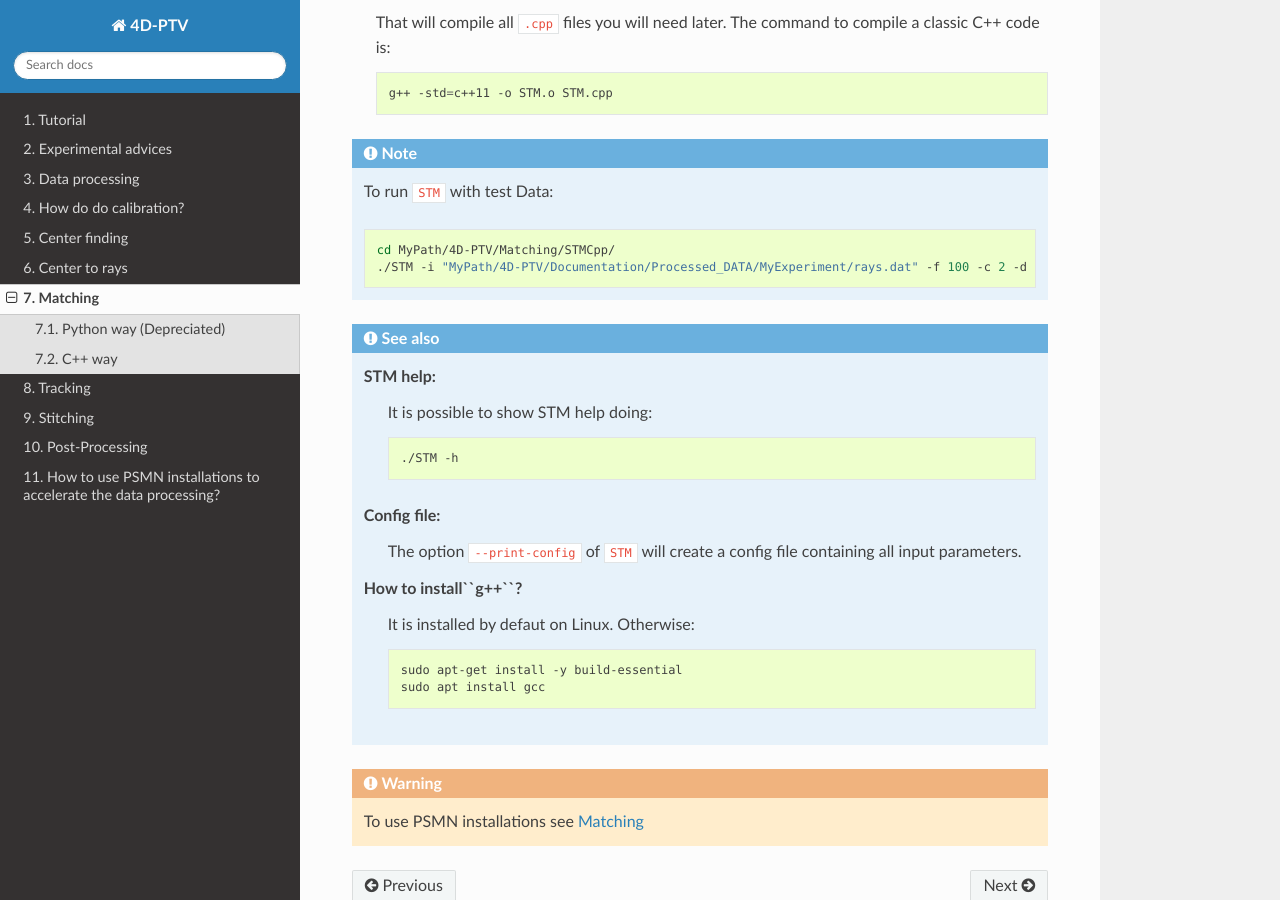
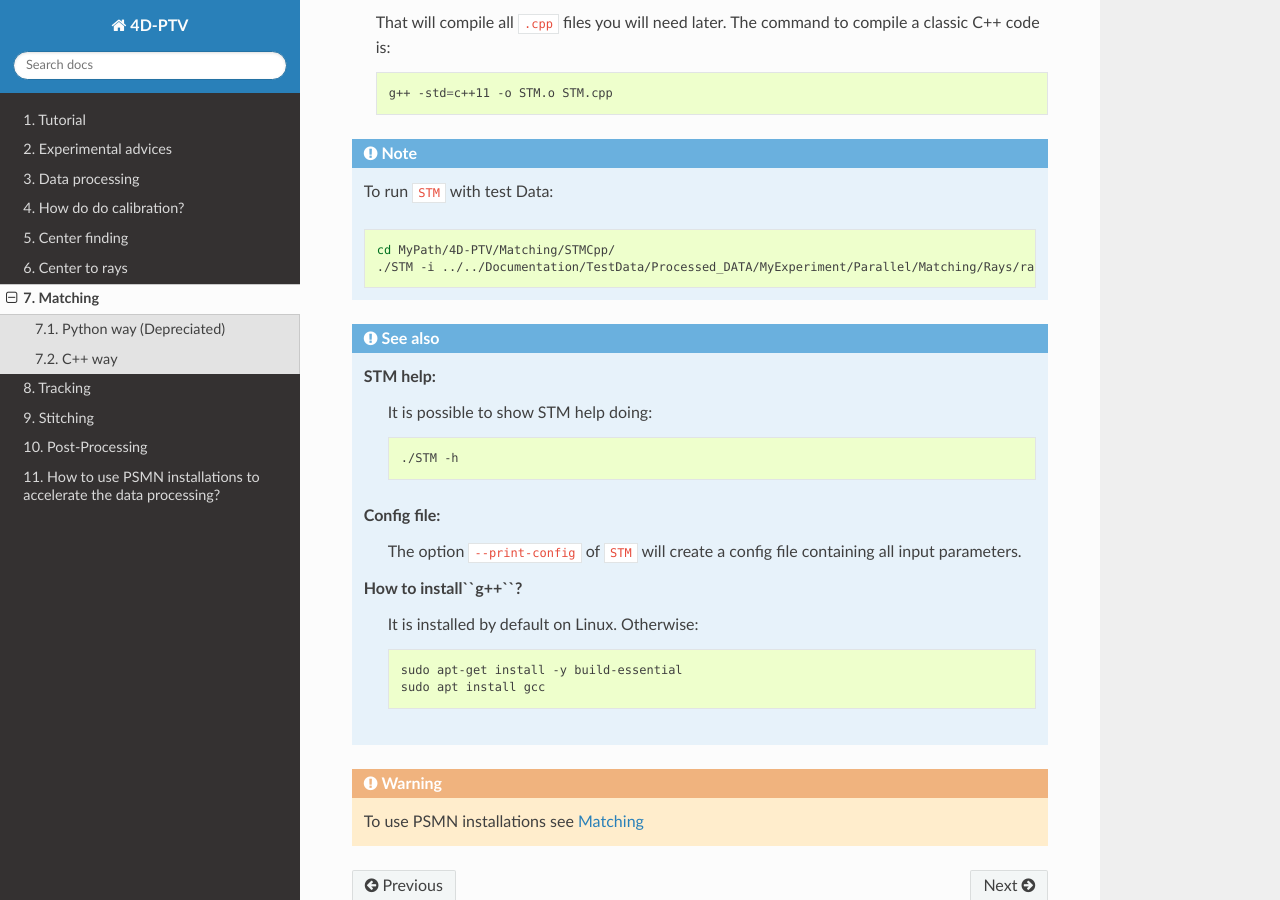
Before and after one commit to turbulencelyon/4d-ptv, a Sphinx documentation site: the page built from Documentation/source/Matching.rst, in a window 1280 px wide and 900 px high, scrolled down 3944 px. Built offline with Sphinx 7.4.7 and the Read the Docs theme 2.0.0, drawn with Linux system fonts in a browser that asks for light colours; some of the changed text lies outside the part shown.

Commit message:
.gitignore + corrections doc

```diff
--- a/Documentation/source/Matching.rst
+++ b/Documentation/source/Matching.rst
@@ -49,7 +49,7 @@
 
     .. code-block:: bash
 
-        python STM.py "My4DPTVInstallationPath/Documentation/TestData/Processed_DATA/MyExperiment/rays.dat" 1 100 2 0.2 400 400 250 2 ## To test !!! Check it !!!!
+        python STM.py "../../Documentation/TestData/Processed_DATA/MyExperiment/Parallel/Matching/Rays/rays_1-10.dat" 1 10 2 0.2 400 400 250 2 ## To test !!! Check it !!!!
 
     To open the result file, use in a matlab terminal
 
@@ -129,10 +129,10 @@
     .. code-block:: bash
 
         cd MyPath/4D-PTV/Matching/STMCpp/
-        ./STM -i "MyPath/4D-PTV/Documentation/Processed_DATA/MyExperiment/rays.dat" -f 100 -c 2 -d 0.2 -m 2 -x 400 -y 400 -z 250 -b -140 140 -150 150 5 170 --print-config
-
+        ./STM -i ../../Documentation/TestData/Processed_DATA/MyExperiment/Parallel/Matching/Rays/rays_1-10.dat -f 10 -c 2 -d 0.2 -m 2 -x 400 -y 400 -z 250 -b -140 140 -150 150 5 170
 
 .. seealso::
+
     STM help:
         It is possible to show STM help doing:
 
@@ -144,7 +144,7 @@
         The option ``--print-config`` of ``STM`` will create a config file containing all input parameters.
 
     How to install``g++``?
-        It is installed by defaut on Linux. Otherwise:
+        It is installed by default on Linux. Otherwise:
 
         .. code-block:: bash
 
```
Also changed, not shown: 1 other file.
